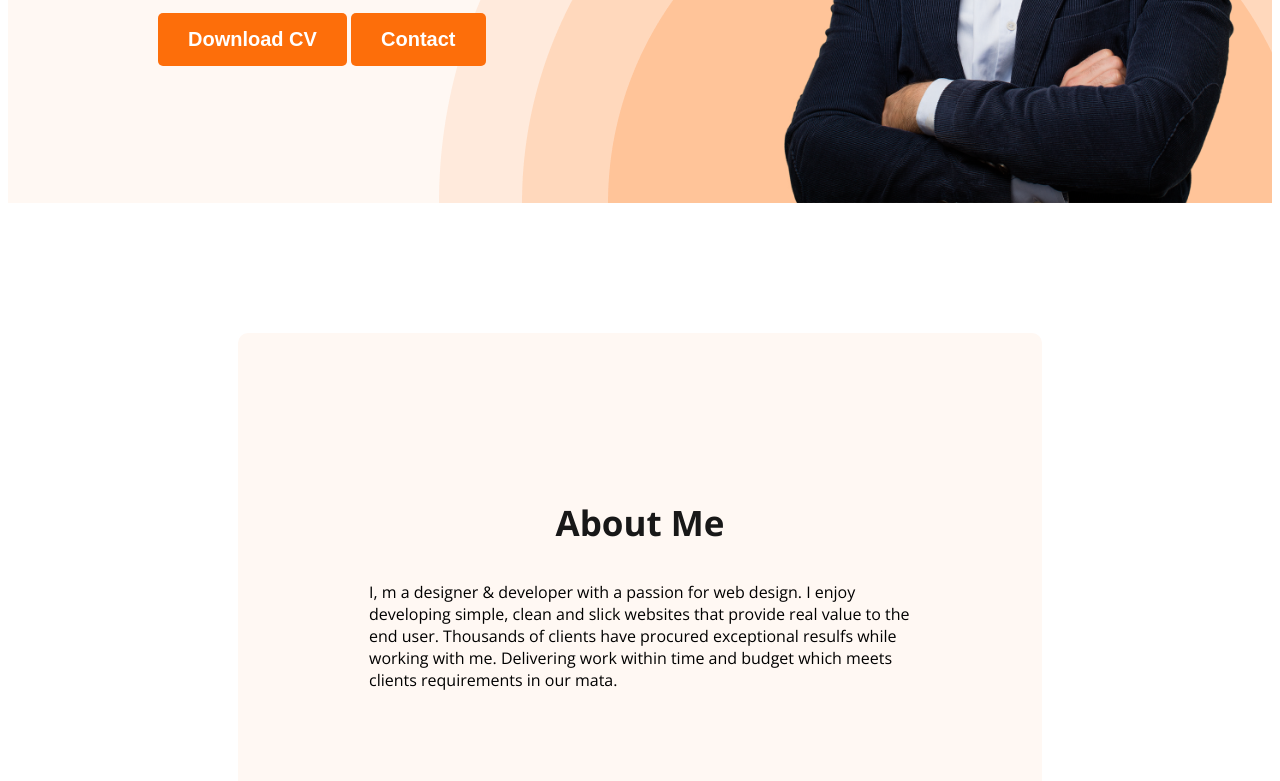
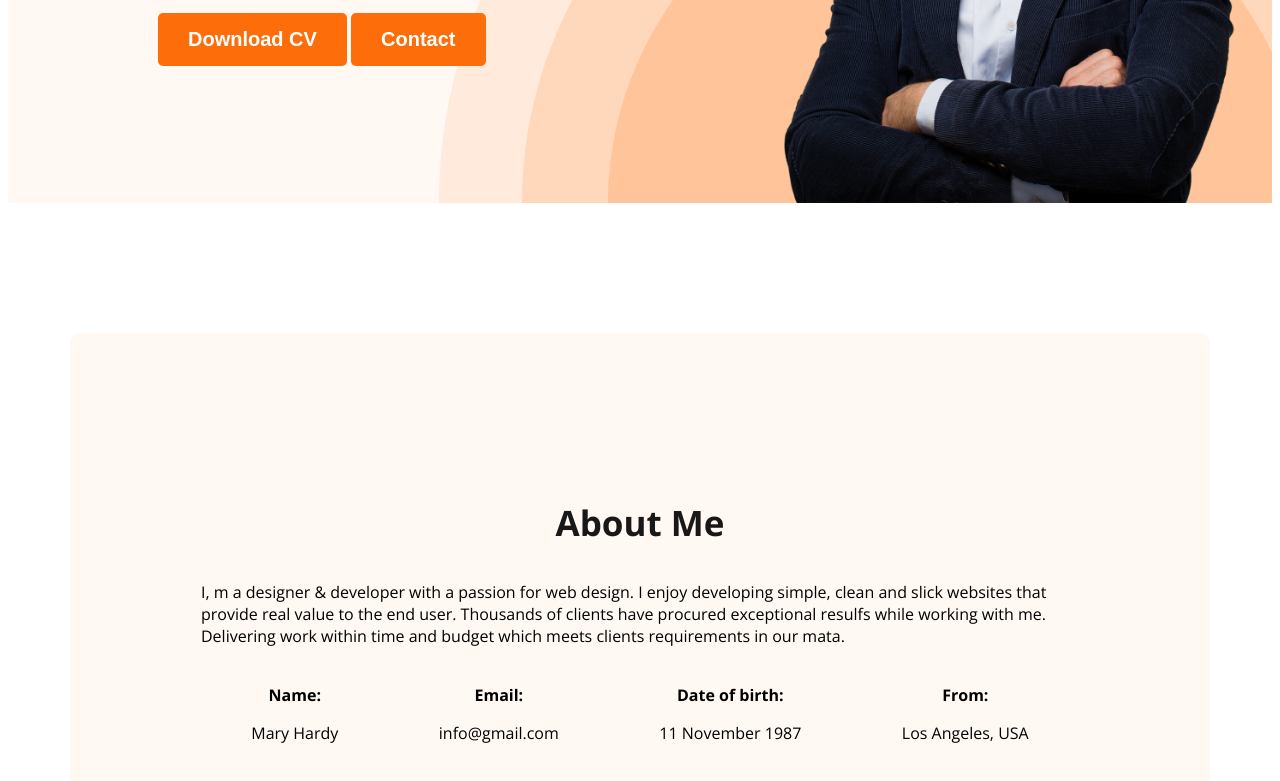
Before and after one commit to shajjad00/developer-portfolio, a plain HTML site: page index.html in a window 1280 px wide. Shown: the part 565-1346 px from the top of the page. Drawn offline with nearby package versions, Linux system fonts and the light colour scheme.

Commit message:
6th commit

```diff
--- a/index.html
+++ b/index.html
@@ -42,6 +42,24 @@
           while working with me. Delivering work within time and budget which
           meets clients requirements in our mata.
         </p>
+        <div class="about-info-container">
+          <div class="about-info">
+            <h4 class="info-title">Name:</h4>
+            <p class="info-description">Mary Hardy</p>
+          </div>
+          <div class="about-info">
+            <h4 class="info-title">Email:</h4>
+            <p class="info-description">info@gmail.com</p>
+          </div>
+          <div class="about-info">
+            <h4 class="info-title">Date of birth:</h4>
+            <p class="info-description">11 November 1987</p>
+          </div>
+          <div class="about-info">
+            <h4 class="info-title">From:</h4>
+            <p class="info-description">Los Angeles, USA</p>
+          </div>
+        </div>
       </section>
     </main>
     <footer></footer>
--- a/styles/style.css
+++ b/styles/style.css
@@ -89,10 +89,25 @@ nav li a {
   max-width: 500px;
 }
 /* main section styles */
+
+main {
+  max-width: 1140px;
+  margin: 0 auto;
+}
 /* about section styles */
 .about {
   padding: 131px;
   border-radius: 0.625rem;
   background: #fff8f3;
-  margin: 130px 230px;
+  margin: 130px 0;
 }
+.about-info-container {
+  display: flex;
+  justify-content: space-around;
+}
+.about-info {
+  text-align: center;
+}
+.info-title {
+  margin-bottom: 0;
+}
```
